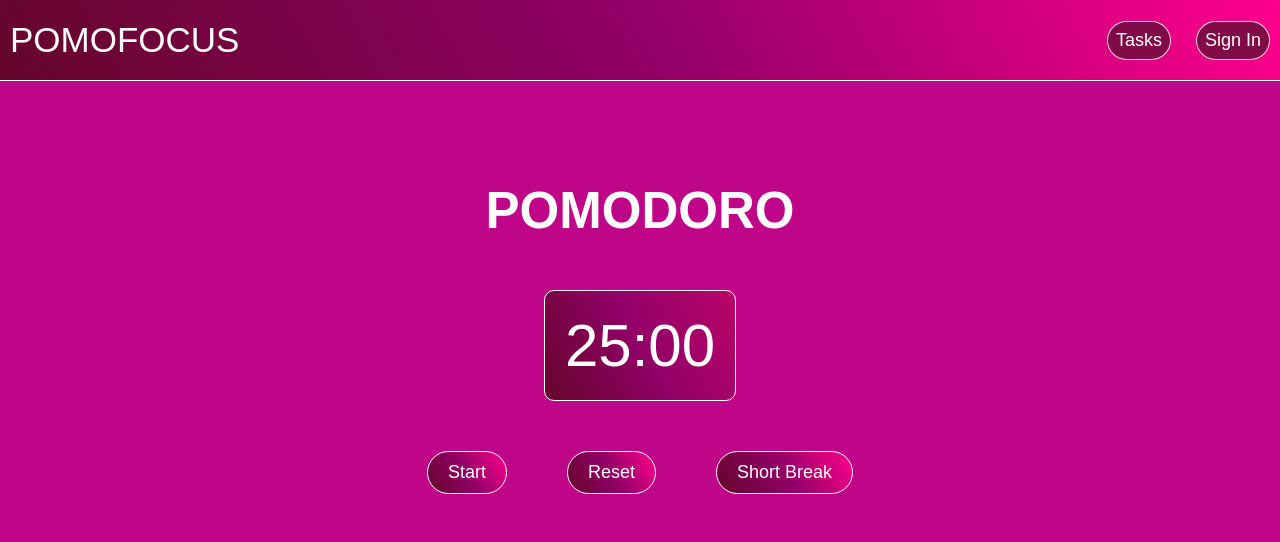
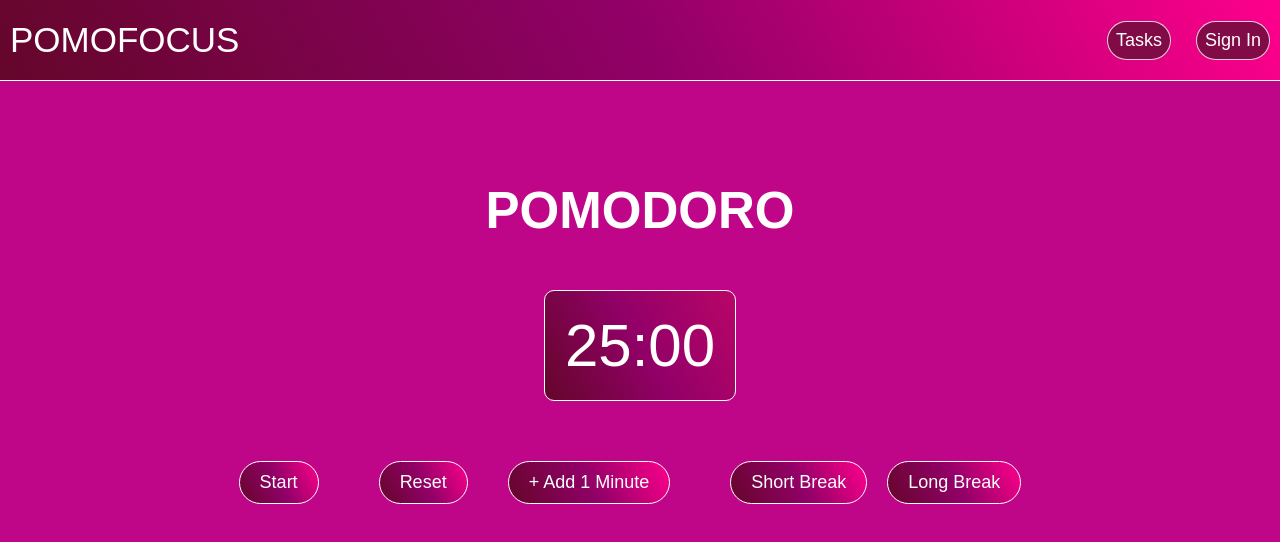
Before and after one commit to louuispy/AnulaMulta, a Next.js app in the folder frontend pomofocus/: page / in a window 1280 px wide. Shown: the top 542 px of the page. Built offline with nearby package versions, Linux system fonts and the light colour scheme.

Commit message:
add1minute and longbreak - index.js

```diff
--- a/frontend pomofocus/pages/index.js
+++ b/frontend pomofocus/pages/index.js
@@ -85,6 +85,12 @@
                         <button className="btn" onClick={resetTimer} id="button">
                             Reset
                         </button>
+
+                        <div className="button-container">
+                          <button className="btn add-time-btn" onClick={() => addTime(60)} id="button">
+                              + Add 1 Minute
+                          </button>
+
                     </div>
                     <div className="button-container">
                         <Link href="/short-break">
@@ -94,12 +100,19 @@
                         </button>
                         </Link>
 
+                        <Link href="/long-break">
+                        <button className="btn add-time-btn" id="button">
+                            Long Break
+                        </button>
+                        </Link>
+
                     </div>
                 </div>
             </div>
         </div>
         </div>
-    );
-};
+        </div>
+        );
+    };
 
 export default Menu;
```
